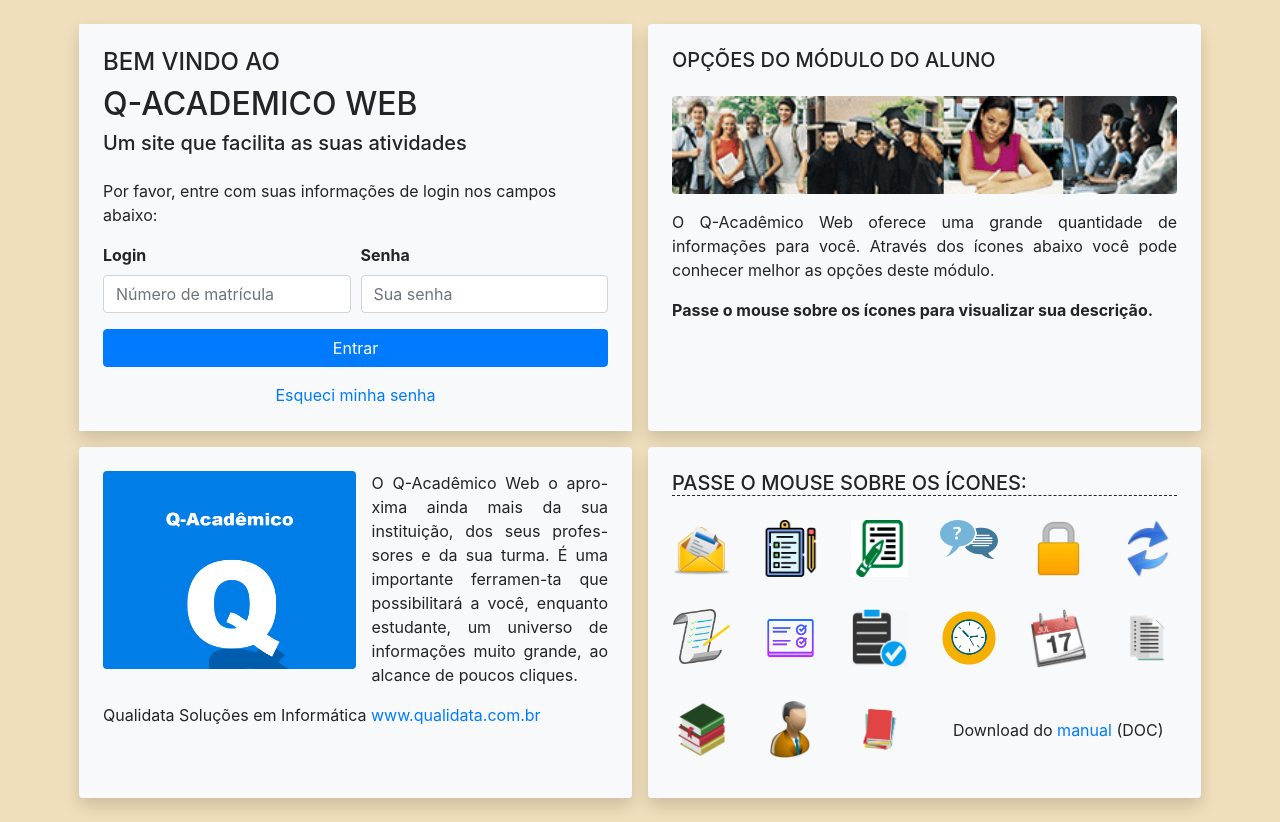
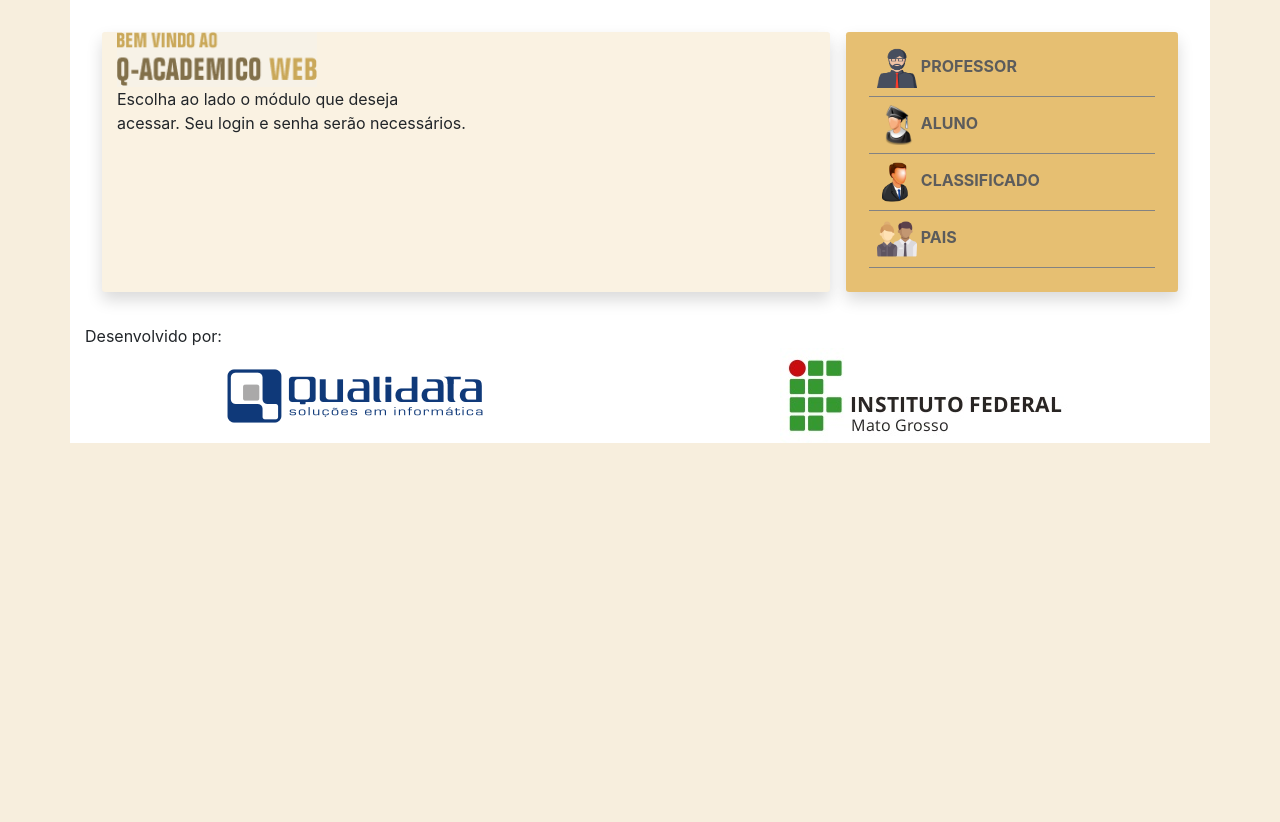
Before and after one commit to camaraoquedorme/qacademico, a plain HTML site: page index.html in a window 1280 px wide. After the commit the page ends 800 px from the top, so only its background shows below. Drawn offline with Linux system fonts and the light colour scheme.

Commit message:
commit
Criei a index principal do Q-academico

Co-Authored-By: Ronaldo Guimarães <ronaldo.bguimaraes@outlook.com>

```diff
--- a/css/index.css
+++ b/css/index.css
@@ -1,5 +1,5 @@
 body {
-  background-color: rgb(240, 223, 188);
+  background-color: rgb(247, 238, 221);
 }
 
 .img {
@@ -11,3 +11,41 @@
 .icon {
   cursor: pointer;
 }
+
+/*Essa cor manual pertence a primeira DIV do index principal*/
+.corManual{
+  background-color: rgb(250, 242, 226);
+}
+
+/*Essa cor manual 2 pertence a segunda DIV do index principal*/
+.corManual2{
+  background-color: rgb(230, 191, 114);
+}
+
+/*Esse tamanho manual pertence aos icones da index principal*/
+.img-icones{
+  width: 40px;
+  height: 40px;
+}
+
+.lista-borda{
+  border-bottom: 1px solid rgb(131, 130, 130);
+}
+
+/*Formatações percente a lista de links da index principal*/
+ul li {
+  padding: 8px;
+}
+ul li:hover{
+  background-color: rgb(233, 204, 151);
+}
+ul li a:link{
+  text-decoration: none;
+}
+ul li a{
+  color: rgb(92, 92, 92);
+  font-weight: bold;
+}
+ul li a:hover{
+  color:white;
+}
--- a/index.html
+++ b/index.html
@@ -16,136 +16,42 @@
 </head>
 
 <body>
-  <div class="container p-3">
-    <div class="row">
+  <div class="container bg-white">
+        <div class="row p-4 text-break">
+            <div class="col-sm-8 rounded-sm m-2 shadow corManual text-justify text-uppercase">
 
-      <div class="col-sm p-4 m-2 bg-light shadow">
-
-        <h4>BEM VINDO AO</h4>
-        <h2><span class="titulo">Q-ACADEMICO</span> WEB</h2>
-        <h5>Um site que facilita as suas atividades</h5>
-
-        <form action="#" class="pt-3">
-          <div class="form-group">
-            <p>Por favor, entre com suas informações de login nos campos abaixo:</p>
-          </div>
-          <div class="form-row">
-            <div class="form-group col-sm">
-              <label for="txtLogin" class="font-weight-bold">Login</label>
-              <input class="form-control" type="text" id="txtLogin" name="LOGIN" placeholder="Número de matrícula">
+                <img src="img/imagem_logo_qacademico.gif" alt="Logo do Q-Acadêmico" class="img-fluid" style="width: 200px;">
+                <p style="text-transform: none;">
+                    Escolha ao lado o módulo que deseja<br>
+                    acessar. Seu login e senha serão necessários.
+                </p>
             </div>
-            <div class="form-group col-sm">
-              <label for="txtSenha" class="font-weight-bold">Senha</label>
-              <input class="form-control" type="password" id="txtSenha" name="SENHA" placeholder="Sua senha">
+            <div class="col-sm rounded-sm m-2 shadow corManual2 text-uppercase">
+                <ul class="list-inline p-2">
+                    <li class="lista-borda">
+                        <a href="#"> <img src="img/icone-professor.png" alt="" class="img-fluid img-icones"> Professor</a>
+                    </li>
+                    <li class="lista-borda">
+                        <a href="#"> <img src="img/icone-aluno.png" alt="" class="img-fluid img-icones"> Aluno</a>
+                    </li>
+                    <li class="lista-borda">
+                        <a href="#"> <img src="img/icone-classificado.png" alt="" class="img-fluid img-icones"> Classificado</a>
+                    </li>
+                    <li class="lista-borda">
+                        <a href="#"> <img src="img/icone-paiemae.png" alt="" class="img-fluid img-icones"> Pais</a>
+                    </li>
+                </ul>
             </div>
-          </div>
-          <div class="form-group">
-            <button class="btn btn-primary btn-block" type="submit">Entrar</button>
-          </div>
-          <div class="text-center">
-            <a href="#">Esqueci minha senha</a>
-          </div>
-        </form>
-      </div>
-
-      <div class="col-sm p-4 m-2 rounded bg-light shadow">
-
-        <div class="row">
-          <div class="col-sm">
-            <h5>OPÇÕES DO MÓDULO DO ALUNO</h5>
-          </div>
         </div>
-
-        <div class="row">
-          <div class="col-sm pt-3">
-            <img class="w-100 rounded" src="./img/alunos.png">
-          </div>
+        Desenvolvido por:
+        <div class="row align-items-center">
+            <div class="col-sm text-center">
+                <img src="img/logo_qualidata.gif" alt="Logo da empresa Qualidata" class="img-fluid">
+            </div>
+            <div class="col-sm text-center">
+                <img src="img/logo-ifmt.jpg" alt="Logo do Instituto IFMT" class="img-fluid">
+            </div>
         </div>
-
-        <div class="row">
-          <div class="col-sm pt-3">
-            <p class="text-justify">
-              O Q-Acadêmico Web oferece uma grande quantidade de informações para você.
-              Através dos ícones abaixo você pode conhecer melhor as opções deste módulo.
-            </p>
-            <strong>
-              <p id="message">Passe o mouse sobre os ícones para visualizar sua descrição.</p>
-            </strong>
-          </div>
-        </div>
-      </div>
-    </div>
-
-    <div class="row">
-      <div class="col-sm p-4 m-2 rounded bg-light shadow clearfix">
-
-        <img src="./img/img-qacademico.png" alt="imagem ilustrativa do Q-ACADEMICO" class=" mr-3 float-left w-50 rounded">
-
-        <p class="text-justify">
-          O Q-Acadêmico Web o apro-xima ainda mais da sua instituição, dos seus profes-sores e da sua turma.
-          É uma importante ferramen-ta que possibilitará a você, enquanto estudante,
-          um universo de informações muito grande, ao alcance de poucos cliques.
-        </p>
-
-        <p>Qualidata Soluções em Informática <a href="http://www.qualidata.com.br/" target="_blank">www.qualidata.com.br</a></p>
-
-      </div>
-
-      <div class="col-sm p-4 m-2 rounded bg-light shadow">
-        <h5 style="border-bottom: 1px dashed;">PASSE O MOUSE SOBRE OS ÍCONES:</h5>
-        <div class="row">
-          <div class="col-3 col-sm-3 col-md-2 p-3 p-sm-2 p-md-2 p-lg-3 icon">
-            <img src="./img/icone-messagens.png" alt="" class="img-fluid">
-          </div>
-          <div class="col-3 col-sm-3 col-md-2 p-3 p-sm-2 p-md-2 p-lg-3 icon">
-            <img src="./img/icone-questionario.png" alt="" class="img-fluid">
-          </div>
-          <div class="col-3 col-sm-3 col-md-2 p-3 p-sm-2 p-md-2 p-lg-3 icon">
-            <img src="./img/icone-matricula.jpg" alt="" class="img-fluid">
-          </div>
-          <div class="col-3 col-sm-3 col-md-2 p-3 p-sm-2 p-md-2 p-lg-3 icon">
-            <img src="./img/icone-duvidas-frenquentes.png" alt="" class="img-fluid">
-          </div>
-          <div class="col-3 col-sm-3 col-md-2 p-3 p-sm-2 p-md-2 p-lg-3 icon">
-            <img src="./img/icone-cadeado.png" alt="" class="img-fluid">
-          </div>
-          <div class="col-3 col-sm-3 col-md-2 p-3 p-sm-2 p-md-2 p-lg-3 icon">
-            <img src="./img/icone-refrash.png" alt="" class="img-fluid">
-          </div>
-          <div class="col-3 col-sm-3 col-md-2 p-3 p-sm-2 p-md-2 p-lg-3 icon">
-            <img src="./img/icone-notas.png" alt="" class="img-fluid">
-          </div>
-          <div class="col-3 col-sm-3 col-md-2 p-3 p-sm-2 p-md-2 p-lg-3 icon">
-            <img src="./img/icone-boletim.png" alt="" class="img-fluid">
-          </div>
-          <div class="col-3 col-sm-3 col-md-2 p-3 p-sm-2 p-md-2 p-lg-3 icon">
-            <img src="./img/icone-prova.png" alt="" class="img-fluid">
-          </div>
-          <div class="col-3 col-sm-3 col-md-2 p-3 p-sm-2 p-md-2 p-lg-3 icon">
-            <img src="./img/icone-horário.png" alt="" class="img-fluid">
-          </div>
-          <div class="col-3 col-sm-3 col-md-2 p-3 p-sm-2 p-md-2 p-lg-3 icon">
-            <img src="./img/icone-calendario.png" alt="" class="img-fluid">
-          </div>
-          <div class="col-3 col-sm-3 col-md-2 p-3 p-sm-2 p-md-2 p-lg-3 icon">
-            <img src="./img/icone-matriz.png" alt="" class="img-fluid">
-          </div>
-          <div class="col-3 col-sm-3 col-md-2 p-3 p-sm-2 p-md-2 p-lg-3 icon">
-            <img src="./img/icone-biblioteca.png" alt="" class="img-fluid">
-          </div>
-          <div class="col-3 col-sm-3 col-md-2 p-3 p-sm-2 p-md-2 p-lg-3 icon">
-            <img src="./img/icone-estagio.png" alt="" class="img-fluid">
-          </div>
-          <div class="col-3 col-sm-3 col-md-2 p-3 p-sm-2 p-md-2 p-lg-3 icon">
-            <img src="./img/icone-materiais.png" alt="" class="img-fluid">
-          </div>
-
-          <div class="col-12 col-sm-12 col-md-6 p-2 p-sm-2 p-md-0 d-flex align-items-center justify-content-center">
-            <span">Download do <a href="https://academico.ifmt.edu.br/qacademico/alunos/manual/manual_academico_web_Aluno.pdf" target="_blank">manual</a> (DOC)</span>
-          </div>
-        </div>
-      </div>
-    </div>
   </div>
 
   <!-- jQuery -->
```
Also changed, not shown: index_aluno.html (added, +159 -0 lines), img/icone-aluno.png (added), img/icone-classificado.png (added), img/icone-paiemae.png (added), img/icone-professor.png (added), img/imagem_logo_qacademico.gif (added), img/logo-ifmt.jpg (added), img/logo_qualidata.gif (added).
